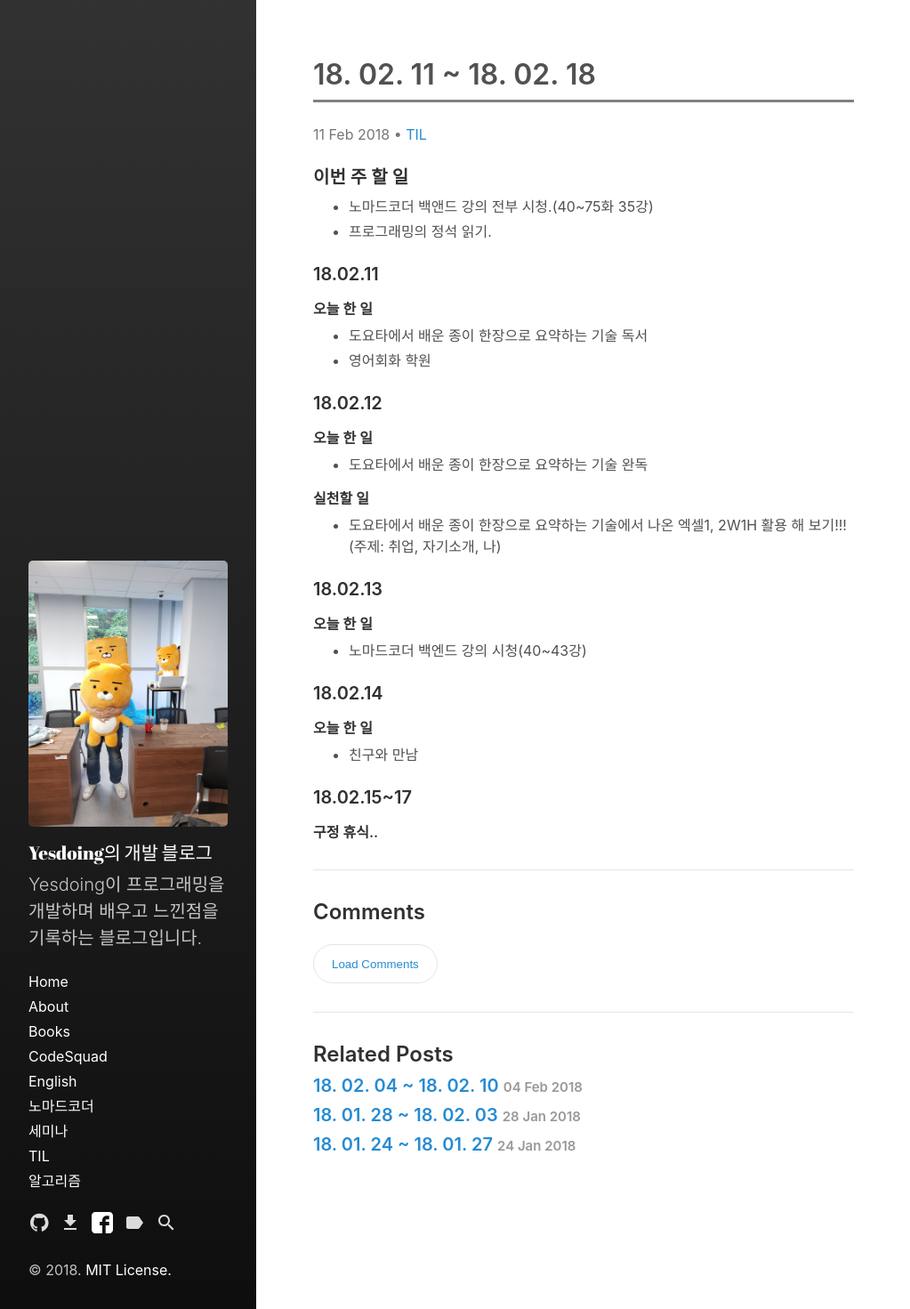
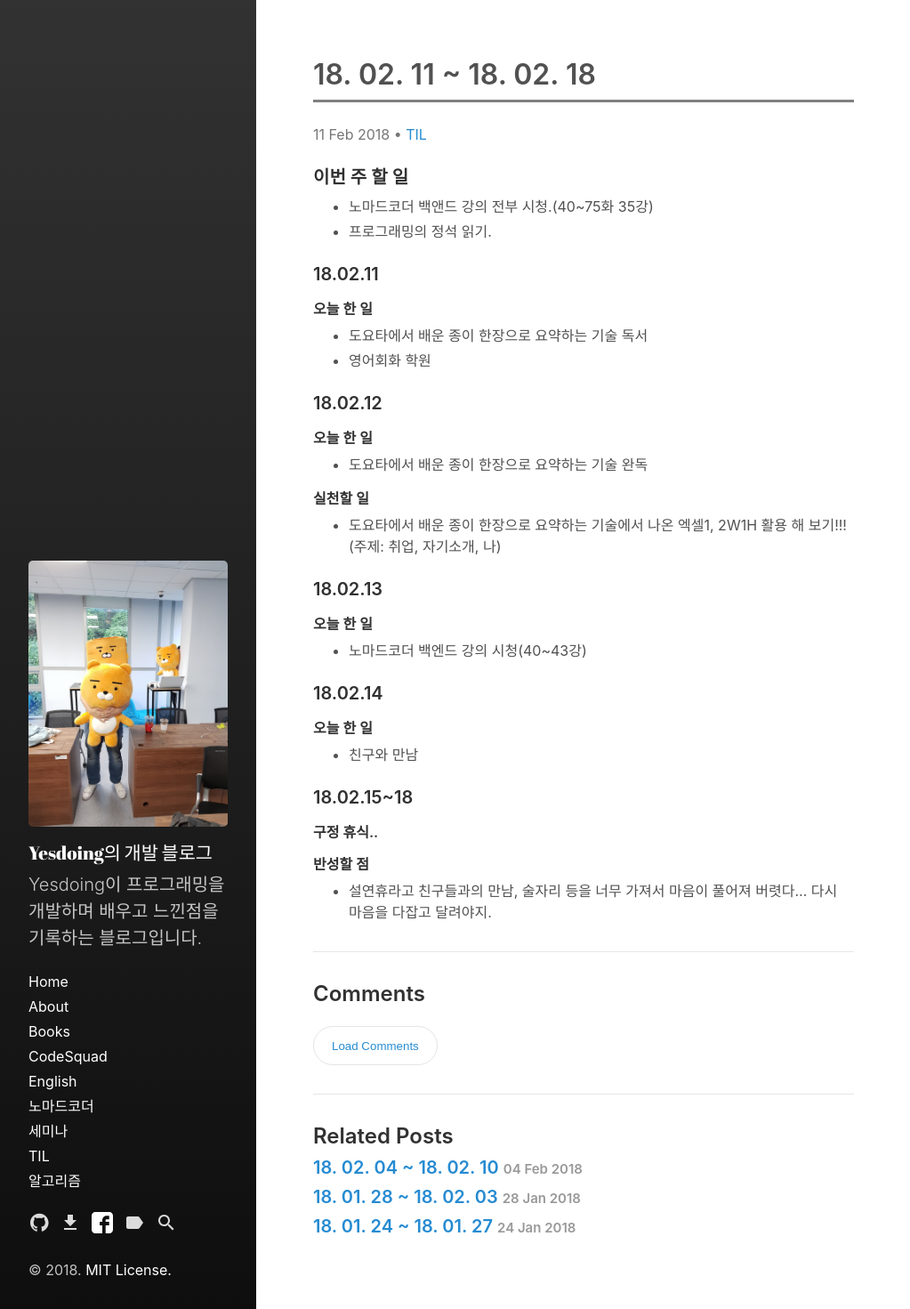
Before and after one commit to Yesdoing/Yesdoing.github.io, a Jekyll site: the page built from _posts/TIL/2018-02-11-02-17-TIL.md, in a window 1280 px wide. Shown: the whole page at 89% size, without its empty margins (0-1023 px from the left). Built offline with Jekyll 4.4.1, drawn with Linux system fonts in a browser that asks for light colours.

Commit message:
add blog post

```diff
--- a/_posts/TIL/2018-02-11-02-17-TIL.md
+++ b/_posts/TIL/2018-02-11-02-17-TIL.md
@@ -29,5 +29,7 @@ categories:
 #### 오늘 한 일
 - 친구와 만남
 
-### 18.02.15~17
+### 18.02.15~18
 #### 구정 휴식..
+#### 반성할 점
+- 설연휴라고 친구들과의 만남, 술자리 등을 너무 가져서 마음이 풀어져 버렷다... 다시 마음을 다잡고 달려야지.
```
